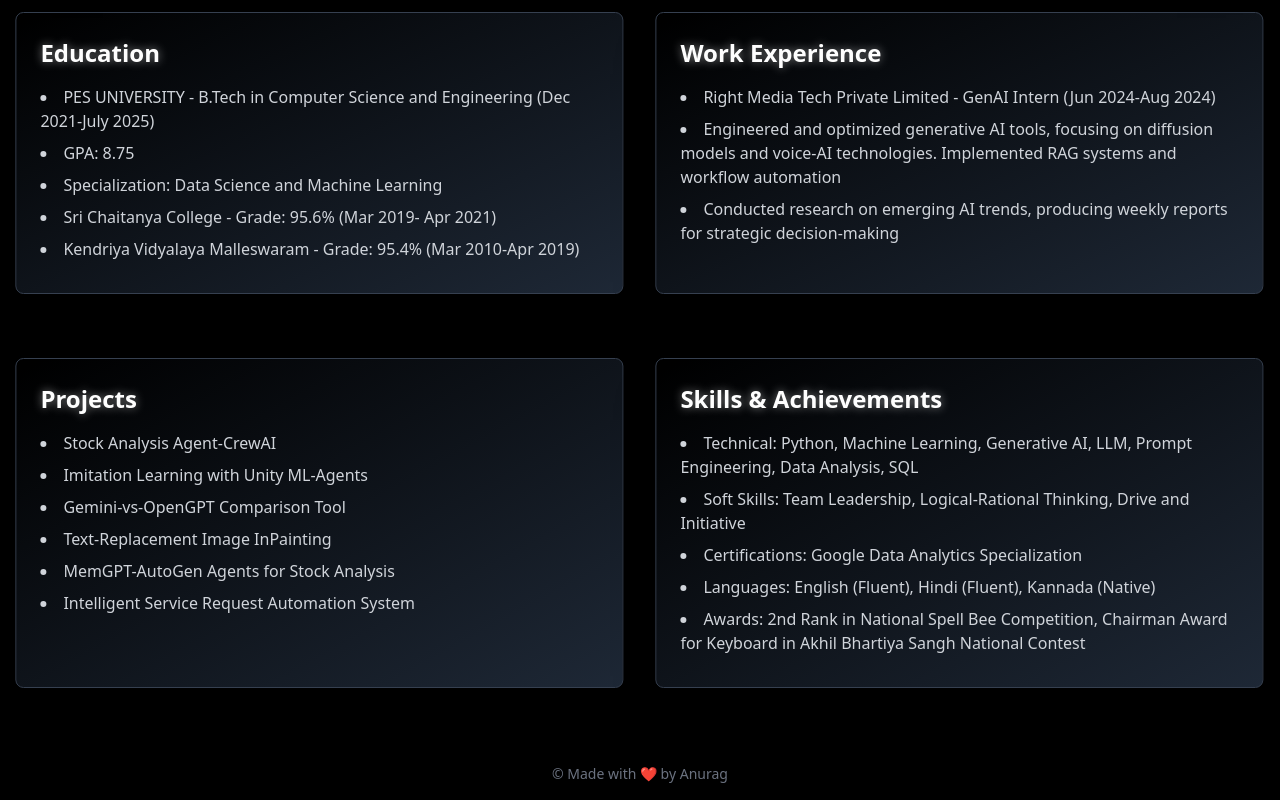
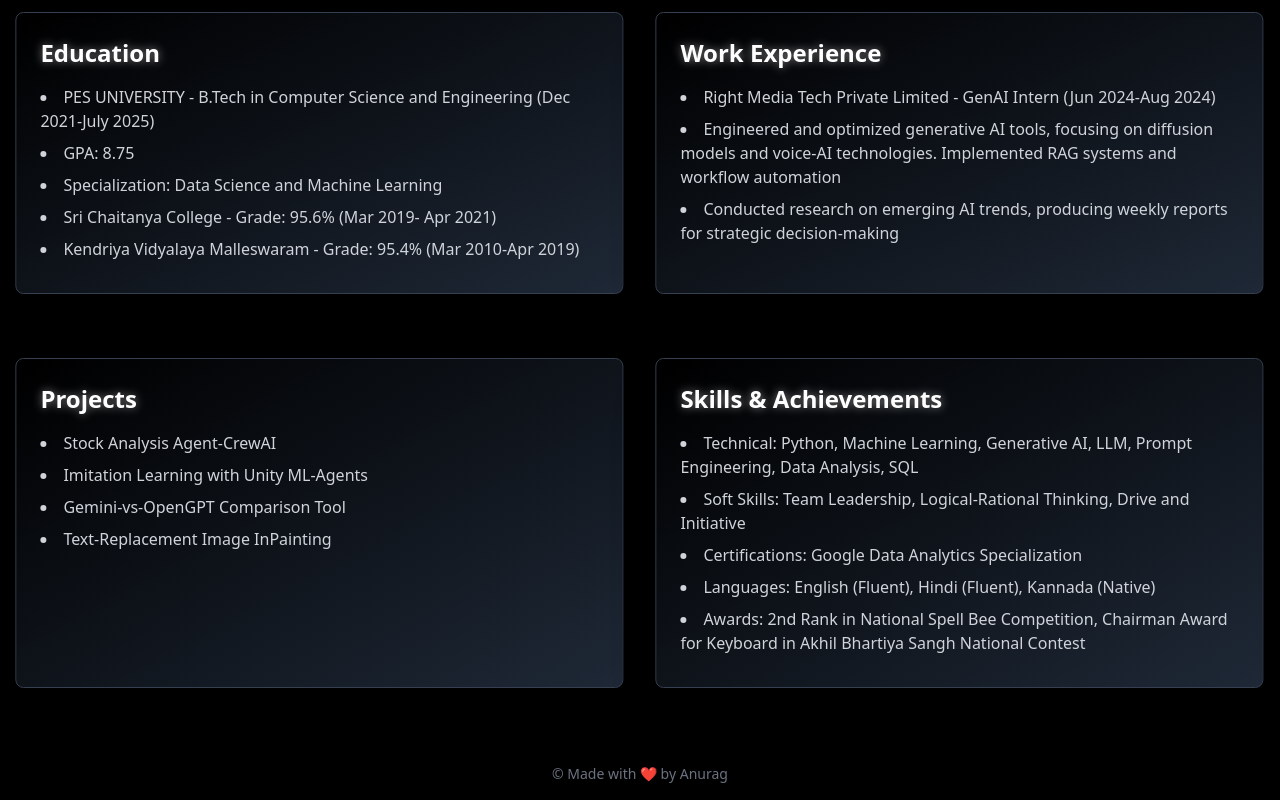
Before and after one commit to anurag442003/AIportfolio, a React (Vite) app: page / in a window 1280 px wide. Shown: the part 800-1600 px from the top of the page. Built offline with nearby package versions, Linux system fonts and the light colour scheme.

Commit message:
update home

```diff
--- a/src/pages/Home.jsx
+++ b/src/pages/Home.jsx
@@ -103,8 +103,8 @@ export default function Home() {
         <a href="videos/hb.mp4" target="_blank" rel="noopener noreferrer">Imitation Learning with Unity ML-Agents</a>,
         <a href="videos/geminigpt.mp4" target="_blank" rel="noopener noreferrer">Gemini-vs-OpenGPT Comparison Tool</a>,
         <a href="videos/GAN.mp4" target="_blank" rel="noopener noreferrer">Text-Replacement Image InPainting</a>,
-        <a href="videos/" target="_blank" rel="noopener noreferrer">MemGPT-AutoGen Agents for Stock Analysis</a>,
-        <a href="videos/" target="_blank" rel="noopener noreferrer">Intelligent Service Request Automation System</a>,
+        // <a href="videos/" target="_blank" rel="noopener noreferrer">MemGPT-AutoGen Agents for Stock Analysis</a>,
+        // <a href="videos/" target="_blank" rel="noopener noreferrer">Intelligent Service Request Automation System</a>,
 
       ]
     },
```
